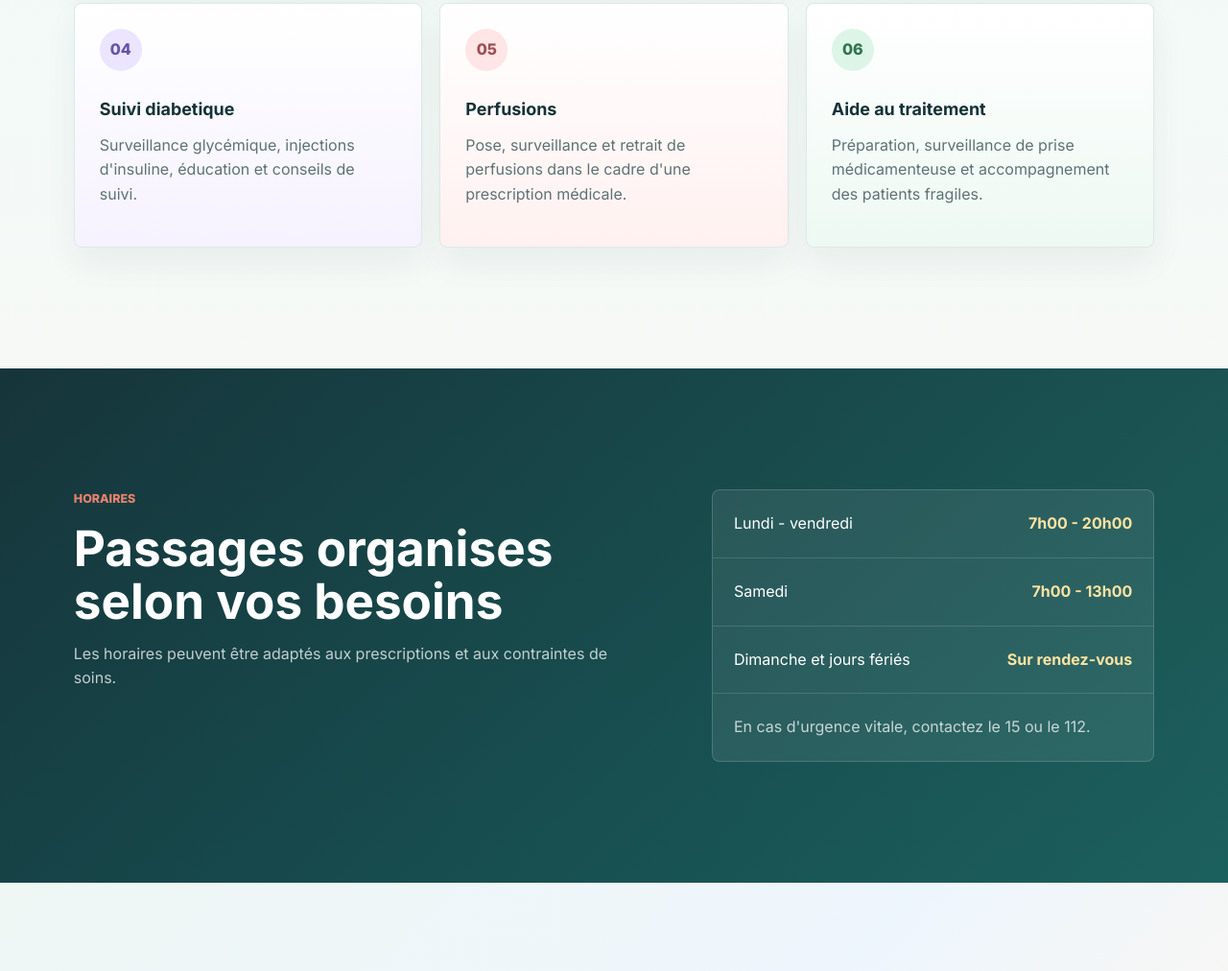
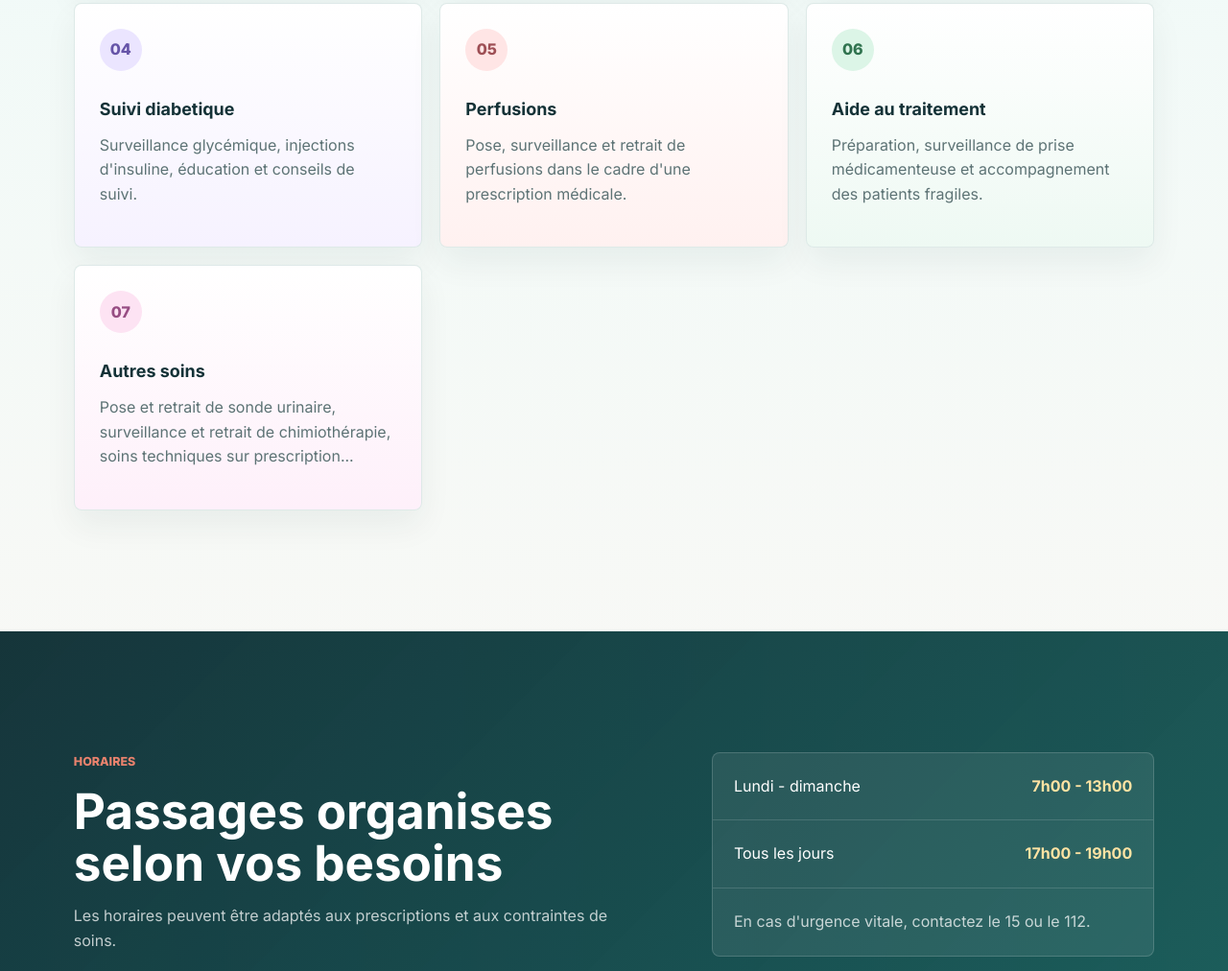
Before and after one commit to BrianCarvalho/Cabinet_Bichat-Louis, a plain HTML site: page index.html in a window 1280 px wide. Shown: the part 1559-2571 px from the top of the page at 96% size. Drawn offline with Linux system fonts and the light colour scheme.

Commit message:
Update contact details and care information

```diff
--- a/index.html
+++ b/index.html
@@ -54,7 +54,7 @@
             pour les soins courants, techniques et le suivi au quotidien.
           </p>
           <div class="hero-actions">
-            <a class="button primary" href="tel:+33616960912">Appeler Bichat-Louis</a>
+            <a class="button primary" href="tel:+33616960912">Appeler le cabinet</a>
             <a class="button secondary" href="#soins">Voir les soins</a>
           </div>
         </div>
@@ -116,6 +116,11 @@
             <h3>Aide au traitement</h3>
             <p>Préparation, surveillance de prise médicamenteuse et accompagnement des patients fragiles.</p>
           </article>
+          <article class="care-card">
+            <span class="care-icon">07</span>
+            <h3>Autres soins</h3>
+            <p>Pose et retrait de sonde urinaire, surveillance et retrait de chimiothérapie, soins techniques sur prescription...</p>
+          </article>
         </div>
       </section>
 
@@ -130,16 +135,12 @@
 
         <div class="schedule">
           <div class="schedule-row">
-            <span>Lundi - vendredi</span>
-            <strong>7h00 - 20h00</strong>
-          </div>
-          <div class="schedule-row">
-            <span>Samedi</span>
+            <span>Lundi - dimanche</span>
             <strong>7h00 - 13h00</strong>
           </div>
           <div class="schedule-row">
-            <span>Dimanche et jours fériés</span>
-            <strong>Sur rendez-vous</strong>
+            <span>Tous les jours</span>
+            <strong>17h00 - 19h00</strong>
           </div>
           <p class="note">
             En cas d'urgence vitale, contactez le 15 ou le 112.
@@ -173,9 +174,9 @@
             <span>Téléphone</span>
             <strong>06 16 96 09 12</strong>
           </a>
-          <a href="mailto:contact@cabinet-infirmier-luneville.fr">
+          <a href="mailto:louis.lucie@live.fr">
             <span>Email</span>
-            <strong>contact@cabinet-infirmier-luneville.fr</strong>
+            <strong>louis.lucie@live.fr</strong>
           </a>
           <a
             href="https://www.google.com/maps/place//data=!4m2!3m1!1s0x4794818ae9c7f8a3:0xac2856cf05c68032?sa=X&ved=1t:8290&ictx=111"
@@ -207,15 +208,15 @@
           </div>
           <a
             class="button google"
-            href="https://www.google.com/maps/place//data=!4m2!3m1!1s0x4794818ae9c7f8a3:0xac2856cf05c68032?sa=X&ved=1t:8290&ictx=111"
+            href="https://www.google.com/search?q=Cabinet+infirmier+Bichat-Louis+3+Pl.+Saint-Jacques+54300+Lun%C3%A9ville+avis+Google"
             target="_blank"
             rel="noopener noreferrer"
           >
-            Laisser un avis Google
+            Voir les avis Google
           </a>
         </div>
         <p class="review-help">
-          Aucun commentaire textuel Google n'a été récupéré automatiquement. Le bouton ouvre la fiche Google Maps du cabinet.
+          Le bouton ouvre une recherche Google ciblée sur les avis du cabinet afin d'accéder plus facilement à la fiche.
         </p>
       </section>
     </main>
--- a/styles.css
+++ b/styles.css
@@ -376,6 +376,10 @@ h3 {
   background: linear-gradient(180deg, #ffffff, #eef9f3);
 }
 
+.care-card:nth-child(7) {
+  background: linear-gradient(180deg, #ffffff, #fef0fa);
+}
+
 .care-card:nth-child(2) .care-icon {
   color: #286b8a;
   background: #e2f3fb;
@@ -399,6 +403,11 @@ h3 {
 .care-card:nth-child(6) .care-icon {
   color: #30734f;
   background: #dcf5e7;
+}
+
+.care-card:nth-child(7) .care-icon {
+  color: #974d83;
+  background: #fde3f3;
 }
 
 .split-section {
```
